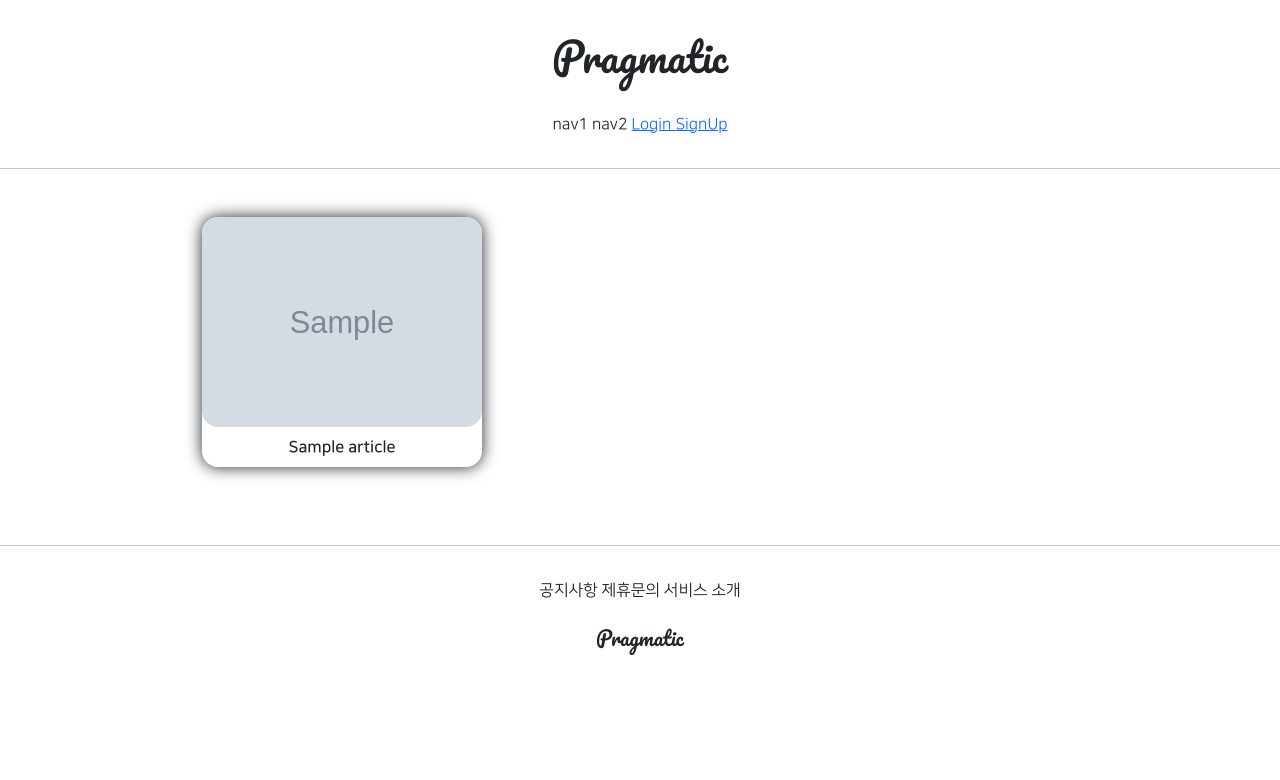
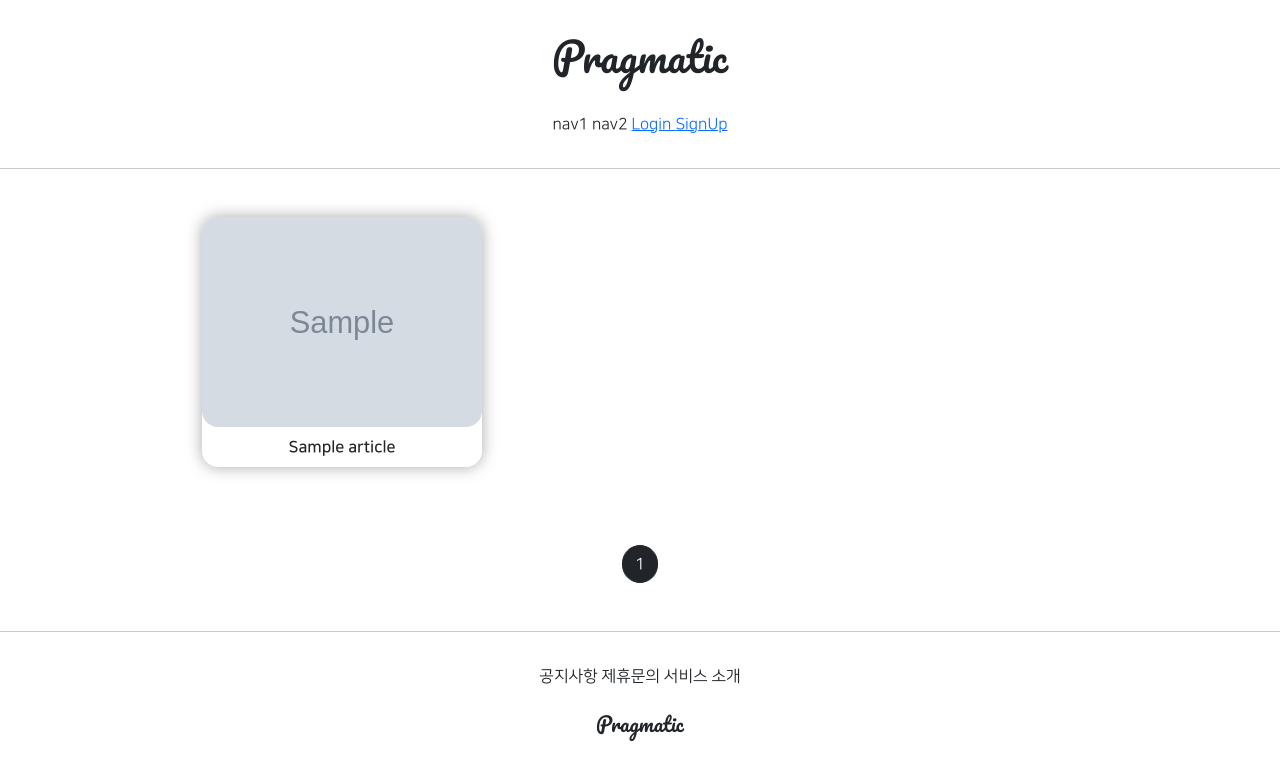
Before and after one commit to hanbitgoun/djangoproject_02, a Django app: page /articles/list/ in a window 1280 px wide. Shown: the top 780 px of the page. Run offline with Django 3.2, Linux system fonts and the light colour scheme; tables that the repository leaves empty hold one stand-in row (values such as "Sample post"); grey boxes marked "Sample" are stand-in pictures; parts of the project's set-up code (start-up, migrations or seed data) failed here and were passed over; some libraries are stand-ins or nearby versions.

Commit message:
20210805_w commit_2_1

```diff
--- a/articleapp/templates/articleapp/list.html
+++ b/articleapp/templates/articleapp/list.html
@@ -11,7 +11,7 @@
           align-items: center;
           border-radius: 1rem;
             flex-direction: column;
-            box-shadow: 0 0 1rem;
+            box-shadow: 0 0 1rem darkgrey;
         }
 
         div img{
@@ -30,7 +30,7 @@
                 <a href="{% url 'articleapp:detail' pk=article.pk %}">
                     <img src="{{ article.image.url }}", alt="">
                 </a>
-            <span class="NNS_B m-2">{{ article.title }}</span>
+                <span class="NNS_B m-2">{{ article.title }}</span>
             </div>
 
         {% endfor %}
@@ -40,5 +40,6 @@
 
     <script src="{% static 'js/magicgrid.js' %}"></script>
 
+    {% include 'snippets/pagination.html' %}
 
 {% endblock %}
--- /dev/null
+++ b/templates/snippets/pagination.html
@@ -0,0 +1,18 @@
+<div class="text-center my-5">
+    {% if page_obj.has_previous %}
+        <a href="?page={{ page_obj.previous_page_number }}"
+            class="btn btn-secondary rounded-pill">
+            {{ page_obj.previous_page_number }}
+        </a>
+    {% endif %}
+        <a href="#"
+            class="btn btn-dark rounded-pill">
+            {{ page_obj.number }}
+        </a>
+    {% if page_obj.has_next %}
+        <a href="?page={{ page_obj.next_page_number }}"
+            class="btn btn-secondary rounded-pill">
+            {{ page_obj.next_page_number }}
+        </a>
+    {% endif %}
+</div>
```
